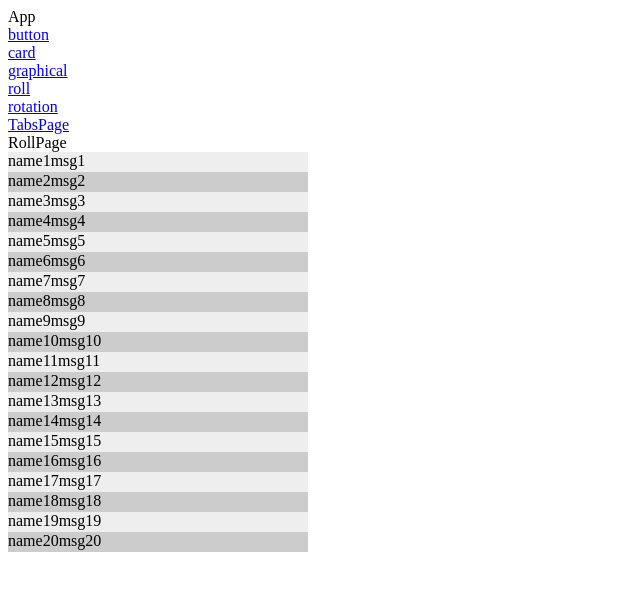
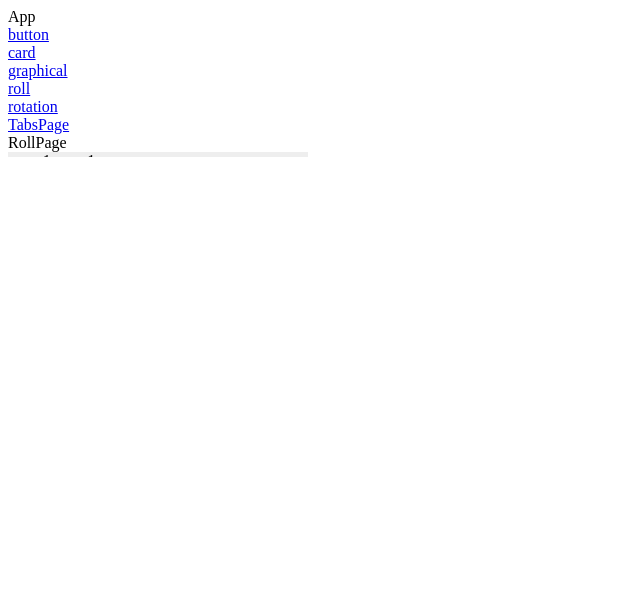
Before and after one commit to DragonLJH/long-npm-test-react, a React app: page /#/roll in a window 1280 px wide. Shown: the top 590 px of the page, without its empty margins (0-640 px from the left). Built offline with nearby package versions, Linux system fonts and the light colour scheme; the HTML template or start-up script is replaced by a standard one.

Commit message:
更新滚动组件，自定义内部样式

```diff
--- a/src/components/LRoll/index.tsx
+++ b/src/components/LRoll/index.tsx
@@ -18,10 +18,13 @@ export interface LRollProps {
 
 
 export default class LRoll extends React.PureComponent<LRollProps> {
+  msgRef: any;
   constructor(props: LRollProps) {
     super(props);
+    this.msgRef = React.createRef()
 
   }
+
   state = {
     list: [],
     showNum: 20,
@@ -37,8 +40,15 @@ export default class LRoll extends React.PureComponent<LRollProps> {
   }
 
   totalHeight() {
+    let h = 1;
+    // 获取第一条数据的高度
+    if (this.msgRef.current) {
+      if (this.msgRef.current.children[0]) {
+        h = this.msgRef.current.children[0].clientHeight
+      }
+    }
     // 根据显示的条数乘每条的高度获取页面高度
-    return this.state.showNum * 20
+    return this.state.showNum * h
   }
 
   onscroll(event: any) {
@@ -53,15 +63,24 @@ export default class LRoll extends React.PureComponent<LRollProps> {
   }
 
   dataHtml(data: any) {
-    const arr = Object.keys(this.state.obj)
+    const arr: any = this.props.children
+    let res: any;
     if (arr.length) {
-      return arr.map((item: string) => {
-        return this.state.obj[item](data[item])
-      })
+      res = arr.map((element: any, index: number) => {
+        let k = Object.keys(element.props).find(item => item.indexOf("data") != -1).split("-")[1]
+        return <div {...element.props} key={index}>{data[k]}</div>
+      });
+    } else {
+      res = <div {...arr.props}>{
+        arr.props.children.map((element: any, index: number) => {
+          let k = Object.keys(element.props).find(item => item.indexOf("data") != -1).split("-")[1]
+          return <div {...element.props} key={index}>{data[k]}</div>
+        })
+      }</div>
     }
 
-    return Object.keys(data).map((item: any, index: number) => <span key={index}>{data[item]}</span>)
 
+    return <>{res}</>
   }
 
 
@@ -71,6 +90,9 @@ export default class LRoll extends React.PureComponent<LRollProps> {
     }
     if (this.props.obj) {
       this.setState({ obj: this.props.obj })
+    }
+    if (this.props.showNum) {
+      this.setState({ showNum: this.props.showNum })
     }
 
 
@@ -83,12 +105,12 @@ export default class LRoll extends React.PureComponent<LRollProps> {
   render() {
     const { list } = this.state
     let style = {
-      width: 300, height: this.totalHeight(), "--height": "20px"
+      width: 300, height: this.totalHeight()
     }
     return (
       <div className='l-roll' style={style} onScroll={() => this.onscroll(event)}>
         <div className="l-roll-overflow" style={{ height: this.state.list.length * 20 }}></div>
-        <div className="l-roll-msg" style={{ transform: `translateY(${this.state.start * 20}px)` }}>{this.showList().map((item: any, index: number) => {
+        <div ref={this.msgRef} className="l-roll-msg" style={{ transform: `translateY(${this.state.start * 20}px)` }}>{this.showList().map((item: any, index: number) => {
           return <div className="item" key={index}>{this.dataHtml(item)}</div>
         })}</div>
       </div>
--- a/src/view/RollPage/index.tsx
+++ b/src/view/RollPage/index.tsx
@@ -22,7 +22,13 @@ export default class RollPage extends React.Component {
                 <div>
                     RollPage
                 </div>
-                <LRoll list={list} showNum={10} />
+                <LRoll list={list} showNum={5} >
+                    <div style={{display:"flex",gap:"10px"}}>
+                        <div data-name style={{ height: "50px" }}></div>
+                        <div data-msg ></div>
+                    </div>
+
+                </LRoll>
             </>
         )
     }
```
